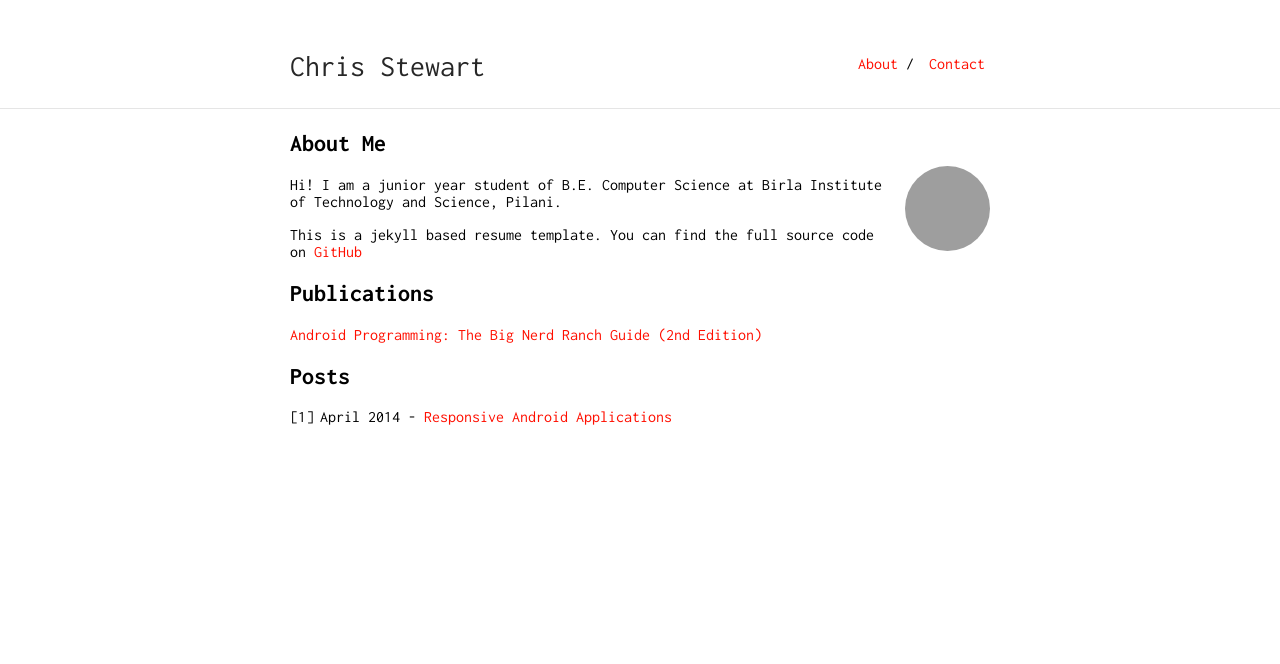
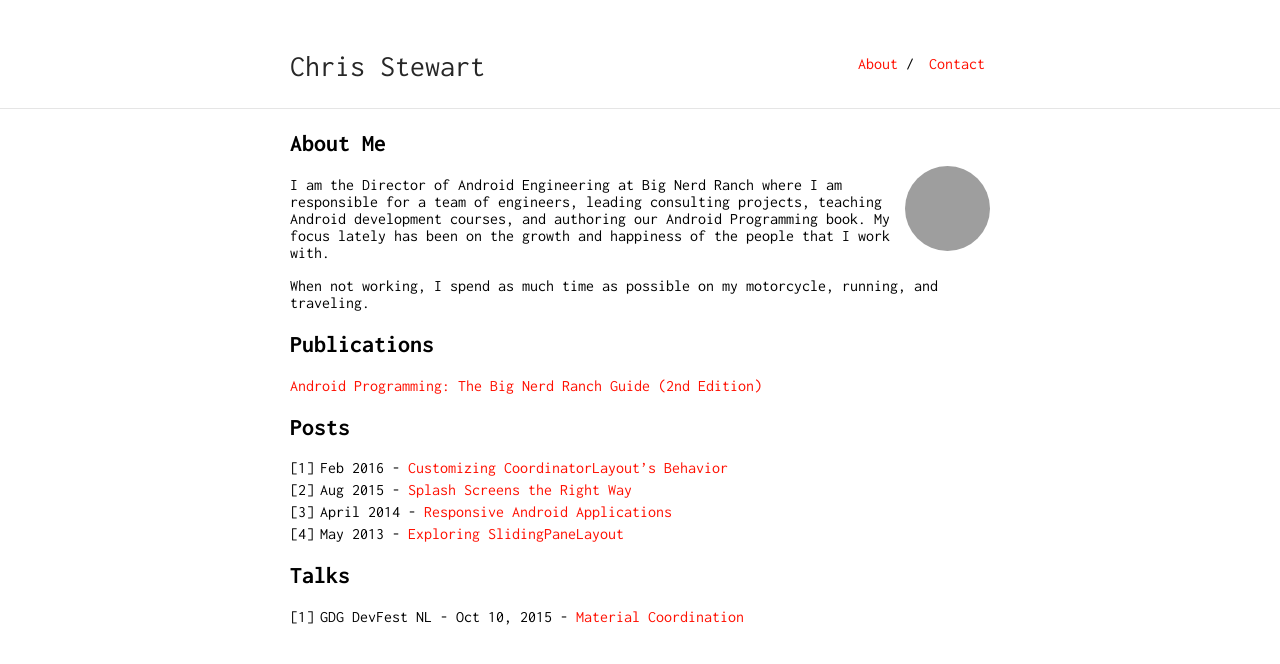
Before and after one commit to cstew/cstew.github.io, a Jekyll site: the page built from index.md, in a window 1280 px wide. Shown: the top 664 px of the page. Built offline with Jekyll 4.4.1, drawn with Linux system fonts in a browser that asks for light colours; grey boxes are pictures that could not be loaded.

Commit message:
Adding #content

```diff
--- a/index.md
+++ b/index.md
@@ -6,9 +6,9 @@ layout: default
 
 <img class="profile-picture" src="profile.png">
 
-Hi! I am a junior year student of B.E. Computer Science at Birla Institute of Technology and Science, Pilani.
+I am the Director of Android Engineering at Big Nerd Ranch where I am responsible for a team of engineers, leading consulting projects, teaching Android development courses, and authoring our Android Programming book. My focus lately has been on the growth and happiness of the people that I work with.
 
-This is a jekyll based resume template. You can find the full source code on [GitHub](https://github.com/bk2dcradle/researcher)
+When not working, I spend as much time as possible on my motorcycle, running, and traveling.
 
 ## Publications
 
@@ -16,4 +16,11 @@ This is a jekyll based resume template. You can find the full source code on [Gi
 
 ## Posts
 
-1. April 2014 - [Responsive Android Applications](https://www.objc.io/issues/11-android/responsive-android-applications/)
+1. Feb 2016 - [Customizing CoordinatorLayout's Behavior](https://www.bignerdranch.com/blog/customizing-coordinatorlayouts-behavior/)
+2. Aug 2015 - [Splash Screens the Right Way](https://www.bignerdranch.com/blog/splash-screens-the-right-way/)
+3. April 2014 - [Responsive Android Applications](https://www.objc.io/issues/11-android/responsive-android-applications/)
+4. May 2013 - [Exploring SlidingPaneLayout](https://www.bignerdranch.com/blog/exploring-slidingpanelayout/)
+
+## Talks
+
+1. GDG DevFest NL - Oct 10, 2015 - [Material Coordination](https://www.youtube.com/watch?v=FrqUqwxgk5A)
```
Also changed, not shown: contact.md (+3 -2 lines).
